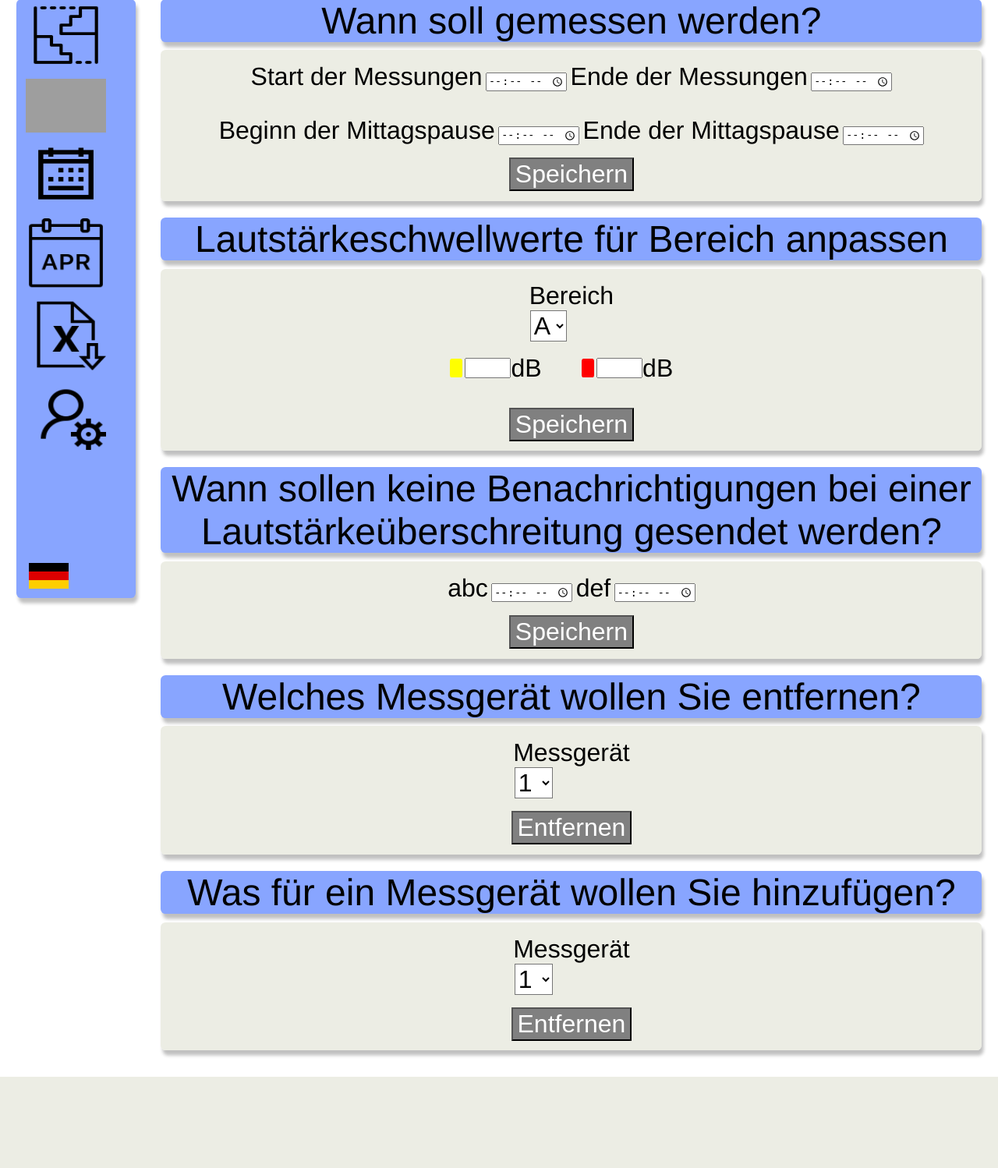
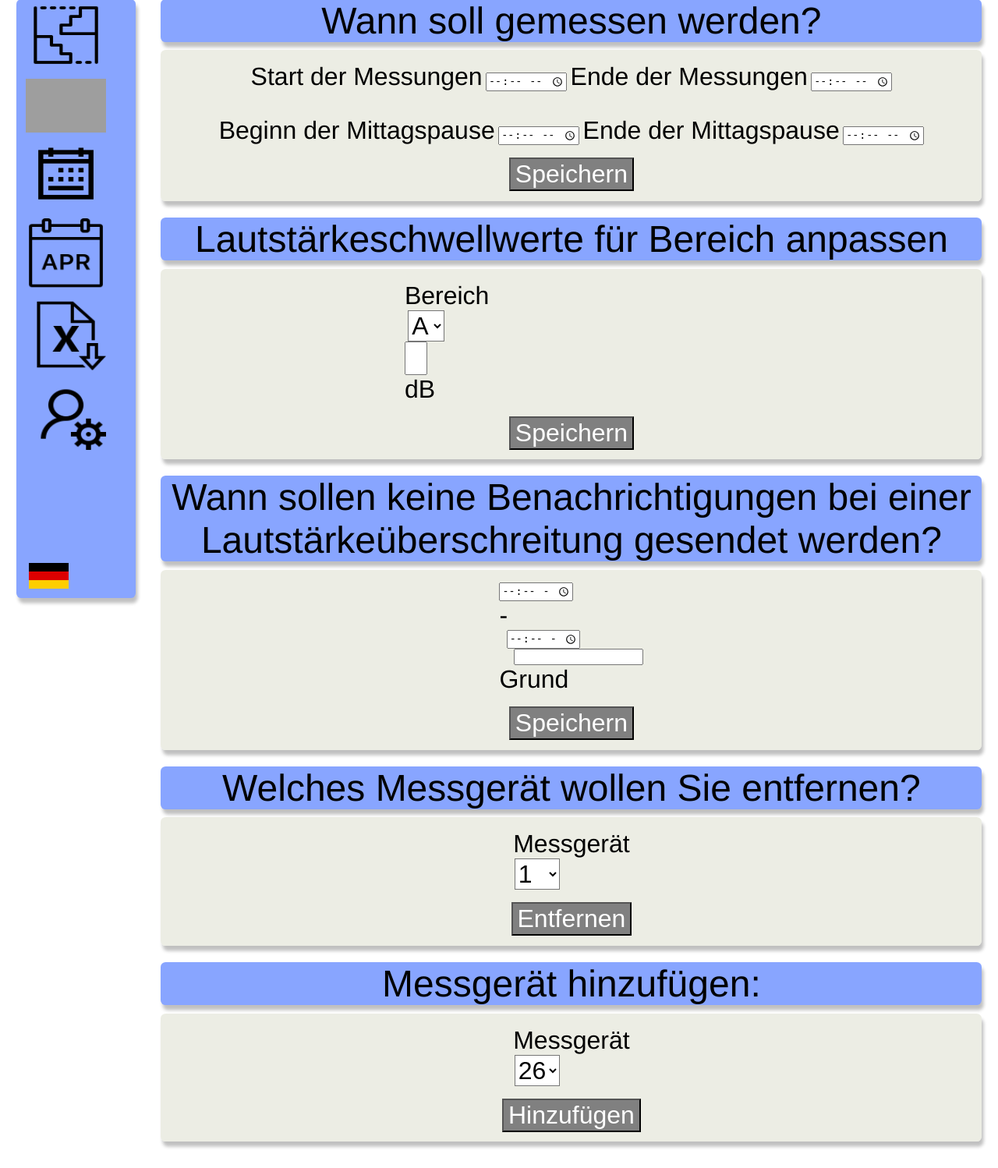
Before and after one commit to Ni-o-iN/MEP-abbvie, a Flask app: page /administration in a window 1280 px wide. Shown: the part 14-1512 px from the top of the page at 78% size. Before the commit the page ends 1395 px from the top, so only its background shows below. Run offline with Flask 3, Linux system fonts and the light colour scheme; grey boxes are pictures that could not be loaded.

Commit message:
admin seite fertig angepasst

```diff
--- a/static/style.css
+++ b/static/style.css
@@ -611,46 +611,39 @@
   margin-bottom: 2%;
 }
 
-.color-box-yellow {
-  width: 1.5vw;
-  height: 3vh;
-  background-color: rgb(255, 255, 0);
-  border-radius: 15%;
-  margin-right: 1%;
+#area-select {
+  font-size: 2rem;
 }
 
-.color-box-red {
-  width: 1.5vw;
-  height: 3vh;
-  background-color: rgb(255, 0, 0);
-  border-radius: 15%;
-  margin-right: 1%;
-  margin-left: 2vw;
+#decibel-label {
+  font-size: 2rem;
 }
 
-.volume-selection {
-  display: flex;
-  flex-direction: row;
-  justify-content: center;
-  align-items: center;
+#reason {
+  margin-left: 10%;
 }
 
-.volume-selection-input {
-  width: 4vw;
-  height: 2.5vh;
-}
-
-.decibel-label {
-  font-size: 2rem;
-  margin-right: 2vw;
-}
-
-#area-select {
+#line {
   font-size: 2rem;
 }
 
 #soundmeter {
   font-size: 2rem;
+}
+
+#volume-selection-input {
+  font-size: 2rem;
+  width: 5%;
+}
+
+#start-no-notification {
+  margin-right: 5%;
+  width: 7vw;
+}
+
+#end-no-notification {
+  margin-left: 5%;
+  width: 7vw;
 }
 
 
@@ -935,6 +928,7 @@
 
 .row {
   display: flex;
+  justify-content: center;
   flex-direction: row;
 }
 
--- a/templates/Deutsch/admin.html
+++ b/templates/Deutsch/admin.html
@@ -112,15 +112,8 @@
                         <option value="F">F</option>
                         <option value="G">G</option>
                     </select>
-                <div class="volume-selection">
-                    <div class="color-box-yellow"></div>
-                    <input type="number" class="volume-selection-input" id="yellow-decibel" name="yellow-decibel"
-                        min="0">
-                    <label class="decibel-label" for="yellow-decibel">dB</label>
-                    <div class="color-box-red"></div>
-                    <input type="number" class="volume-selection-input" id="red-decibel" name="red-decibel" min="0">
-                    <label class="decibel-label" for="red-decibel">dB</label>
-                </div>
+                    <input id="volume-selection-input" type="number" min="0">
+                    <label id="decibel-label">dB</label>
                 </p>
                 <input type="submit" id="volume-submit" type="submit" value="Speichern">
             </div>
@@ -128,11 +121,14 @@
                 Wann sollen keine Benachrichtigungen bei einer Lautstärkeüberschreitung gesendet werden?
             </div>
             <div class="settings-block">
-                <p>
-                    <label for="start-no-notification">abc</label>
+                <p class="row">
+                    <label for="start-no-notification"></label>
                     <input type="time" id="start-no-notification" name="start-no-notification">
-                    <label for="end-no-notification">def</label>
+                    <span id="line"> - </span>
+                    <label for="end-no-notification"></label>
                     <input type="time" id="end-no-notification" name="end-no-notification">
+                    <input id="reason" type="text">
+                    <label>Grund</label>
                 </p>
                 <input type="submit" id="no-notification-submit" type="submit" value="Speichern">
             </div>
@@ -150,29 +146,39 @@
                         <option value="5">5</option>
                         <option value="6">6</option>
                         <option value="7">7</option>
-                        <option value="...">...</option>
+                        <option value="8">8</option>
+                        <option value="9">9</option>
+                        <option value="10">10</option>
+                        <option value="11">11</option>
+                        <option value="12">12</option>
+                        <option value="13">13</option>
+                        <option value="14">14</option>
+                        <option value="15">15</option>
+                        <option value="16">16</option>
+                        <option value="17">17</option>
+                        <option value="18">18</option>
+                        <option value="19">19</option>
+                        <option value="20">20</option>
+                        <option value="21">21</option>
+                        <option value="22">22</option>
+                        <option value="23">23</option>
+                        <option value="24">24</option>
+                        <option value="25">25</option>
                     </select>
                 </p>
                 <input type="submit" id="soundmeter-delete-submit" type="submit" value="Entfernen">
             </div>
             <div class="settings-headline">
-                Was für ein Messgerät wollen Sie hinzufügen?
+                Messgerät hinzufügen:
             </div>
             <div class="settings-block">
                 <p class="row">
                     <label for="soundmeter-id">Messgerät</label>
                     <select id="soundmeter" name="soundmeter-id">
-                        <option value="1">1</option>
-                        <option value="2">2</option>
-                        <option value="3">3</option>
-                        <option value="4">4</option>
-                        <option value="5">5</option>
-                        <option value="6">6</option>
-                        <option value="7">7</option>
-                        <option value="...">...</option>
+                        <option value="26">26</option>
                     </select>
                 </p>
-                <input type="submit" id="soundmeter-delete-submit" type="submit" value="Entfernen">
+                <input type="submit" id="soundmeter-delete-submit" type="submit" value="Hinzufügen">
             </div>
         </div>
 
```
